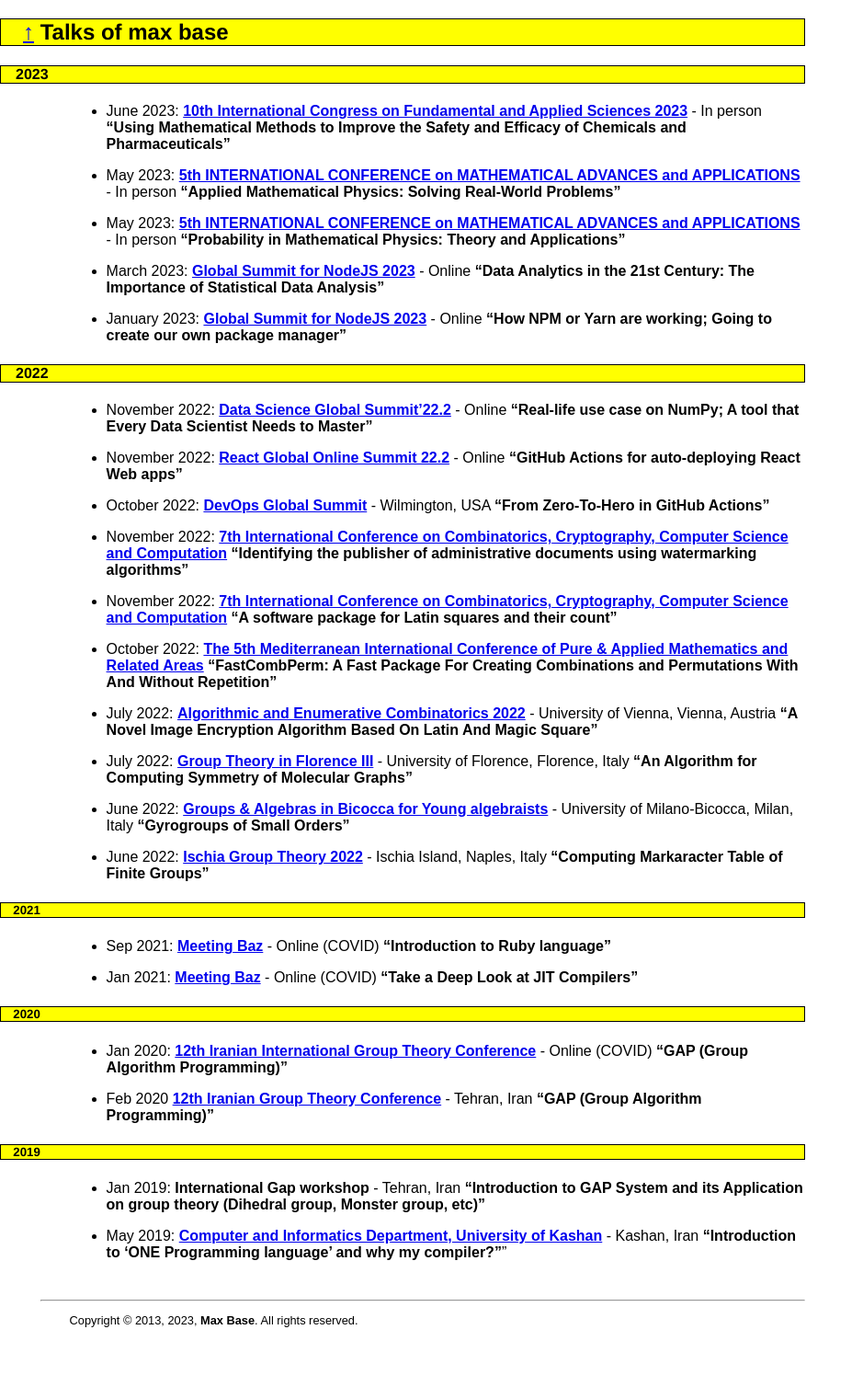
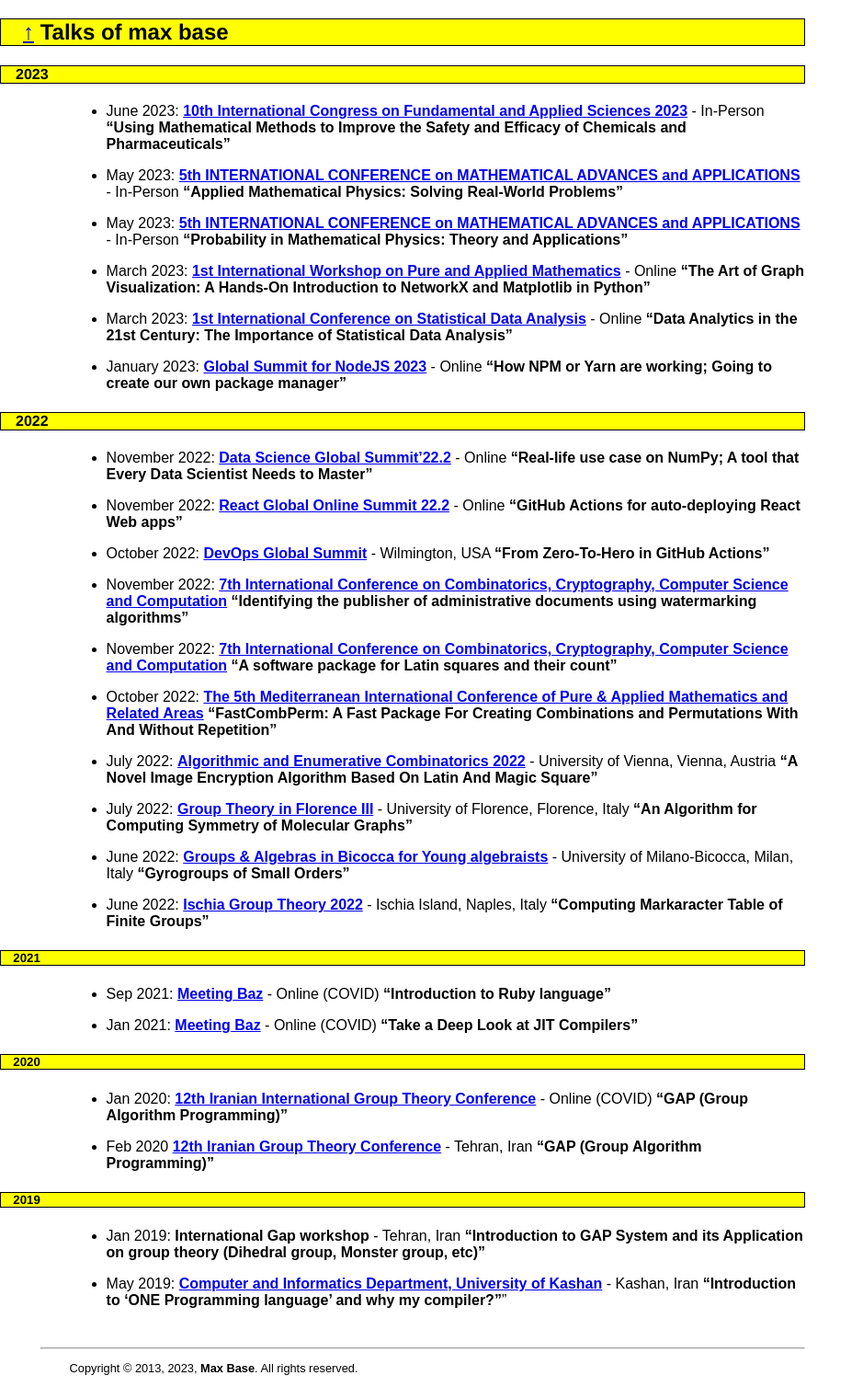
Before and after one commit to BaseMax/Max, a Jekyll site: the page built from talk.md, in a window 1280 px wide. Shown: the whole page at 92% size, without its empty margins (0-939 px from the left). Built offline with Jekyll 4.4.1, drawn with Linux system fonts in a browser that asks for light colours; before the commit the page ends 1456 px from its top, so only the background shows below that.

Commit message:
Update talks.md

```diff
--- a/_includes/_sections/talks.md
+++ b/_includes/_sections/talks.md
@@ -1,15 +1,18 @@
 #### 2023
 
-* June 2023: **[10th International Congress on Fundamental and Applied Sciences 2023](https://icfas2023.intsa.org/)** - In person
+* June 2023: **[10th International Congress on Fundamental and Applied Sciences 2023](https://icfas2023.intsa.org/)** - In-Person
   **"Using Mathematical Methods to Improve the Safety and Efficacy of Chemicals and Pharmaceuticals"**
 
-* May 2023: **[5th INTERNATIONAL CONFERENCE on MATHEMATICAL ADVANCES and APPLICATIONS](https://2023.icomaas.com/)** - In person
+* May 2023: **[5th INTERNATIONAL CONFERENCE on MATHEMATICAL ADVANCES and APPLICATIONS](https://2023.icomaas.com/)** - In-Person
   **"Applied Mathematical Physics: Solving Real-World Problems"**
 
-* May 2023: **[5th INTERNATIONAL CONFERENCE on MATHEMATICAL ADVANCES and APPLICATIONS](https://2023.icomaas.com/)** - In person
+* May 2023: **[5th INTERNATIONAL CONFERENCE on MATHEMATICAL ADVANCES and APPLICATIONS](https://2023.icomaas.com/)** - In-Person
   **"Probability in Mathematical Physics: Theory and Applications"**
 
-* March 2023: **[Global Summit for NodeJS 2023](https://www.csda.ir/)** - Online
+* March 2023: **[1st International Workshop on Pure and Applied Mathematics](#)** - Online
+   **"The Art of Graph Visualization: A Hands-On Introduction to NetworkX and Matplotlib in Python"**
+
+* March 2023: **[1st International Conference on Statistical Data Analysis](https://www.csda.ir/)** - Online
    **"Data Analytics in the 21st Century: The Importance of Statistical Data Analysis"**
 
 * January 2023: **[Global Summit for NodeJS 2023](https://events.geekle.us/nodejs/)** - Online
```
